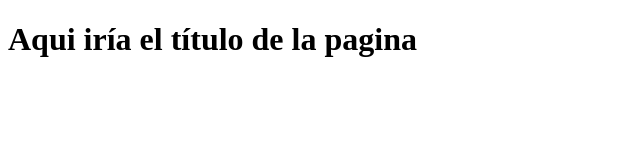
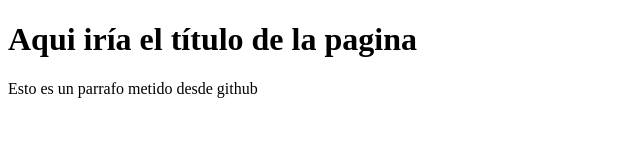
Before and after one commit to ppbd8/Proyecto-Empresa-C, a plain HTML site: page index.html in a window 1280 px wide. Shown: the whole page, without its empty margins (0-640 px from the left). Drawn offline with Linux system fonts and the light colour scheme.

Commit message:
Update index.html

```diff
--- a/index.html
+++ b/index.html
@@ -8,5 +8,6 @@
 </head>
 <body>
     <h1>Aqui iría el título de la pagina</h1>
+    <p>Esto es un parrafo metido desde github
 </body>
 </html>
```
